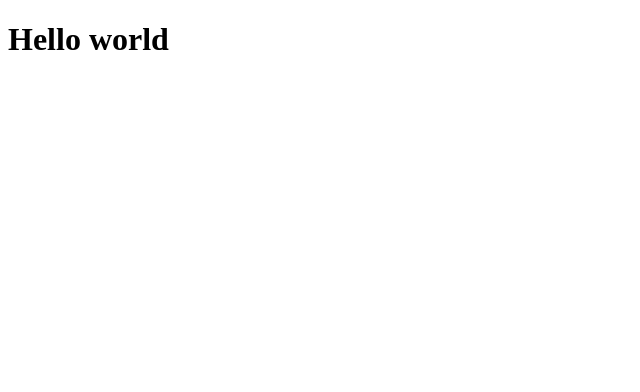
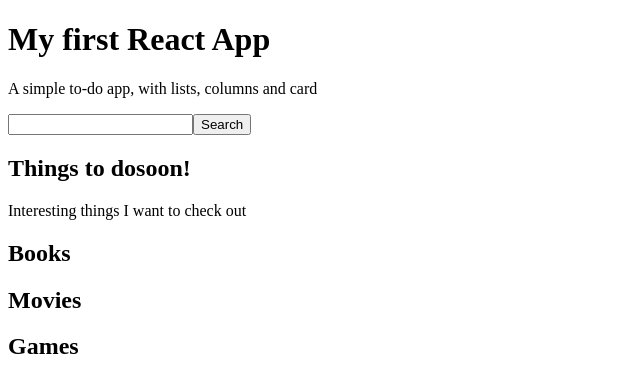
Before and after one commit to anna-kafkaa/my-first-react-app, a React (Create React App) app: page / in a window 1280 px wide. Shown: the top 392 px of the page, without its empty margins (0-640 px from the left). Built offline with nearby package versions, Linux system fonts and the light colour scheme.

Commit message:
Add code in App.js, Hero.js, SearchForm.js, List.js

```diff
--- a/src/App.js
+++ b/src/App.js
@@ -1,6 +1,14 @@
+import Hero from './components/Hero/Hero.js';
+import SearchForm from './components/SearchForm/SearchForm.js';
+import List from './components/List/List.js';
+
 const App = () => {
   return (
-    <h1>Hello world</h1>
+    <div>
+      <Hero />
+      <SearchForm />
+      <List />
+    </div>
   );
 };
 
--- /dev/null
+++ b/src/components/Hero/Hero.js
@@ -0,0 +1,10 @@
+const Hero = () => {
+    return (
+      <div>
+        <h1>My first React App</h1>
+        <p>A simple to-do app, with lists, columns and card</p>
+      </div>
+    );
+  };
+
+  export default Hero;
--- /dev/null
+++ b/src/components/List/List.js
@@ -0,0 +1,23 @@
+const List = () => {
+  return (
+    <div>
+        <header>
+            <h2>Things to do<span>soon!</span></h2>
+        </header>
+        <p>Interesting things I want to check out</p>
+        <section>
+            <article>
+                <h2>Books</h2>
+            </article>
+            <article>
+                <h2>Movies</h2>
+            </article>
+            <article>
+                <h2>Games</h2>
+            </article>
+        </section>
+    </div>
+  );
+};
+
+export default List;
--- /dev/null
+++ b/src/components/SearchForm/SearchForm.js
@@ -0,0 +1,10 @@
+const SearchForm = () => {
+    return (
+        <form>
+            <input type="text" />
+            <button>Search</button>
+        </form>
+    );
+  };
+
+  export default SearchForm;
```
